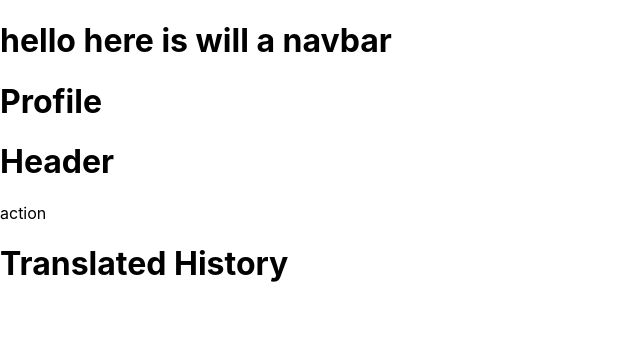
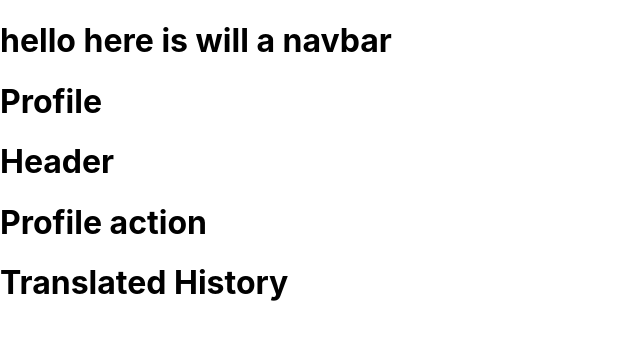
Before and after one commit to ctrl-alt-fenna/assignment-2, a React (Create React App) app: page /profile in a window 1280 px wide. Shown: the top 340 px of the page, without its empty margins (0-640 px from the left). Built offline with nearby package versions, Linux system fonts and the light colour scheme.

Commit message:
fixing small syntax in profile action

```diff
--- a/src/components/Profiles/ProfileAction.jsx
+++ b/src/components/Profiles/ProfileAction.jsx
@@ -1,6 +1,8 @@
 const ProfileAction = () => {
   return (
-    <p>action</p>
+    <>
+      <h1>Profile action</h1>
+    </>
   )
 }
 export default ProfileAction
```
